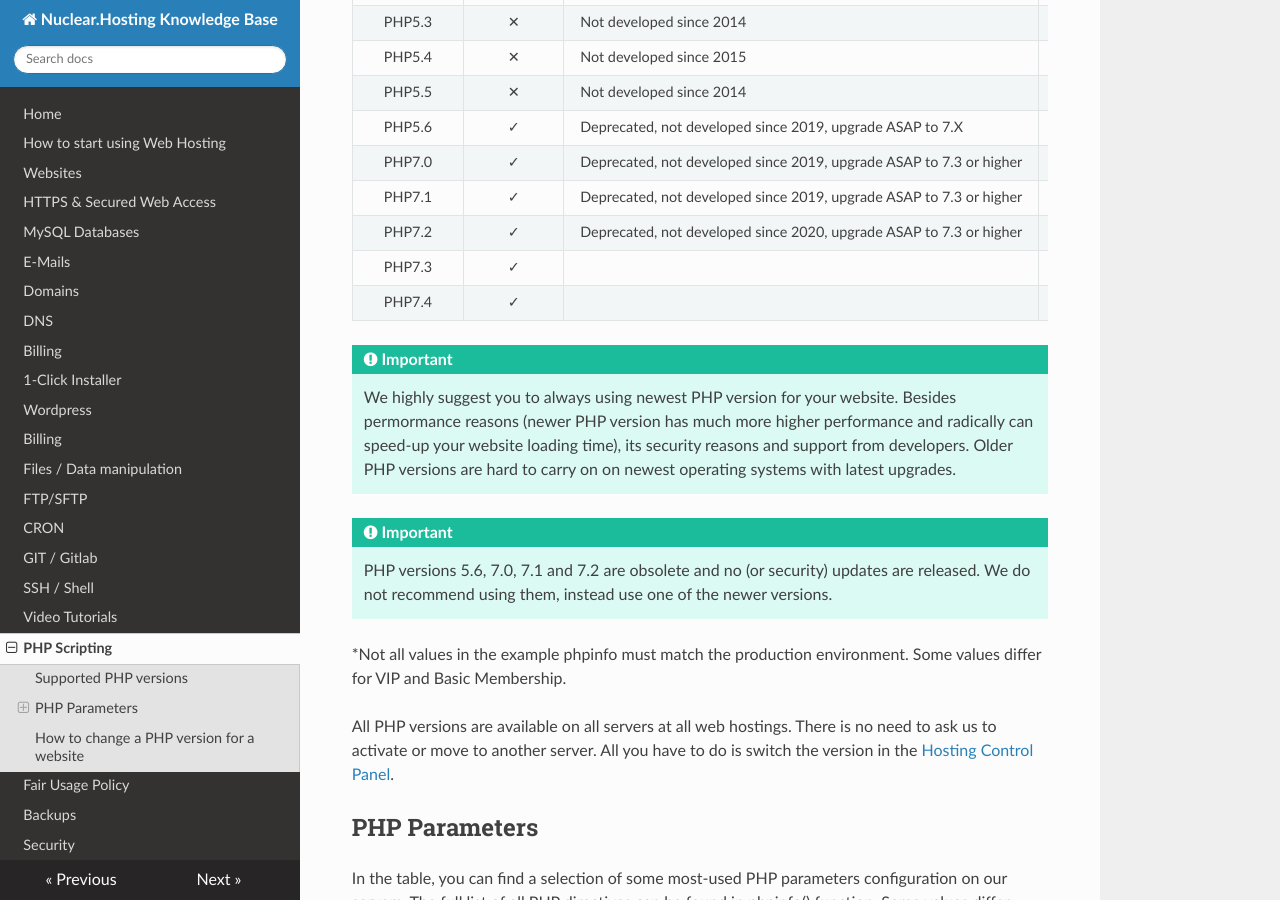
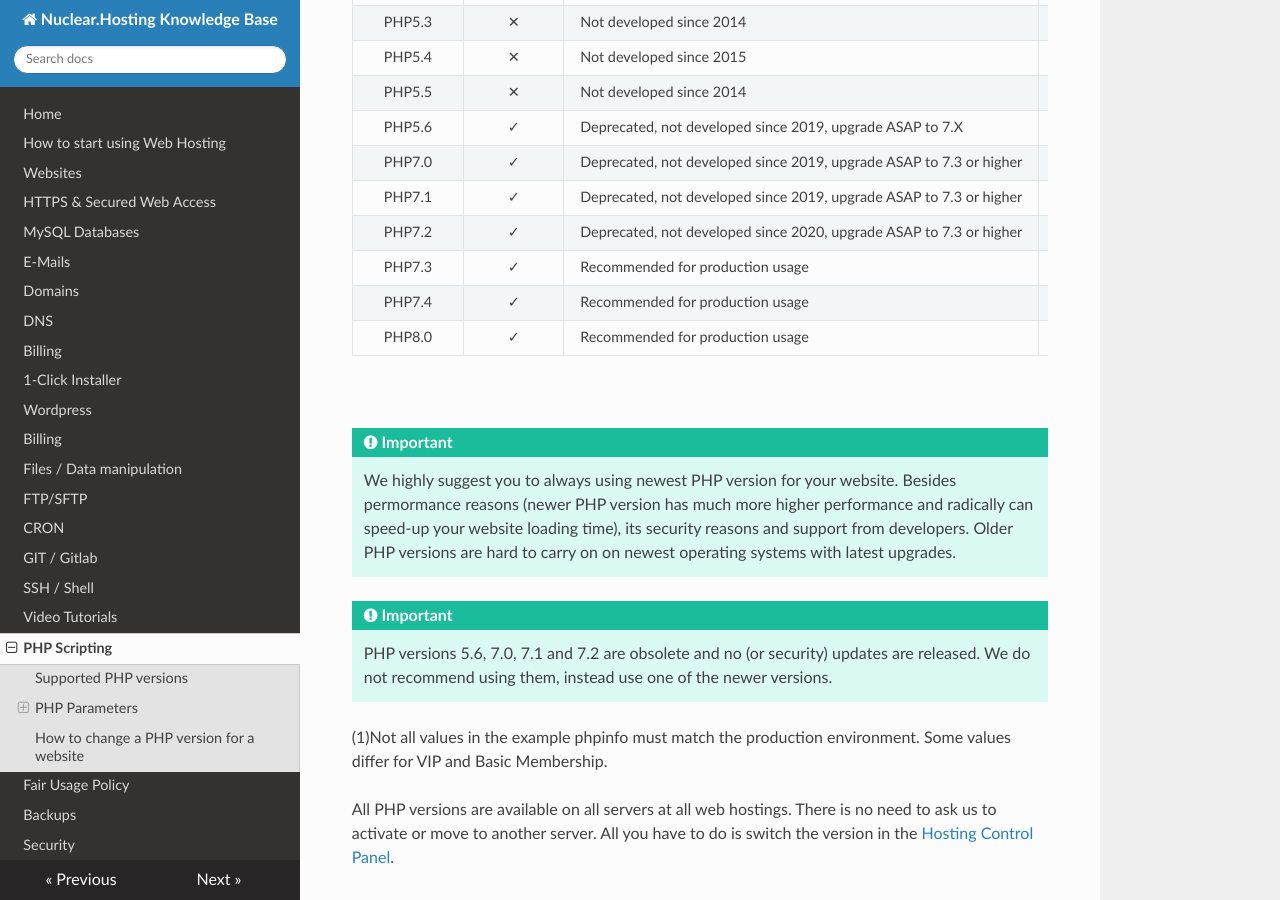
Before and after one commit to nuclearhosting/nh-knowledge-base, an MkDocs documentation site: the page built from docs/php.md, in a window 1280 px wide and 900 px high, scrolled down 318 px. Built offline with MkDocs 1.6.1, drawn with Linux system fonts in a browser that asks for light colours; nearby versions of some CDN libraries.

Commit message:
Added PHP8 support

```diff
--- a/docs/php.md
+++ b/docs/php.md
@@ -4,7 +4,7 @@ PHP (an acronym for PHP: Hypertext Preprocessor) is a scripting language that’
 
 ## Supported PHP versions
 
-| PHP version | Supported | Note | phpinfo* |
+| PHP version | Supported | Note | phpinfo<sup>1</sup> |
 |:---: |: ------------- :| : ------- | : ------- : |
 | PHP5.3 | ✕ | Not developed since 2014 | - |
 | PHP5.4 | ✕ | Not developed since 2015 | - |
@@ -13,9 +13,11 @@ PHP (an acronym for PHP: Hypertext Preprocessor) is a scripting language that’
 | PHP7.0 | ✓ | Deprecated, not developed since 2019, upgrade ASAP to 7.3 or higher | [phpinfo](http://denver.nuclearserver.xyz/phpinfo70.html) |
 | PHP7.1 | ✓ | Deprecated, not developed since 2019, upgrade ASAP to 7.3 or higher | [phpinfo](http://denver.nuclearserver.xyz/phpinfo71.html) |
 | PHP7.2 | ✓ | Deprecated, not developed since 2020, upgrade ASAP to 7.3 or higher | [phpinfo](http://denver.nuclearserver.xyz/phpinfo72.html) |
-| PHP7.3 | ✓ | | [phpinfo](http://denver.nuclearserver.xyz/phpinfo73.html) |
-| PHP7.4 | ✓ | | [phpinfo](http://denver.nuclearserver.xyz/phpinfo74.html) |
+| PHP7.3 | ✓ | Recommended for production usage | [phpinfo](http://denver.nuclearserver.xyz/phpinfo73.html) |
+| PHP7.4 | ✓ | Recommended for production usage | [phpinfo](http://denver.nuclearserver.xyz/phpinfo74.html) |
+| PHP8.0 | ✓ | Recommended for production usage | [phpinfo](http://denver.nuclearserver.xyz/phpinfo80.html) |
 
+<br />
 
 !!! important
 	We highly suggest you to always using newest PHP version for your website. Besides permormance reasons (newer PHP version has much more higher performance and radically can speed-up your website loading time), its security reasons and support from developers. Older PHP versions are hard to carry on on newest operating systems with latest upgrades.
@@ -23,7 +25,7 @@ PHP (an acronym for PHP: Hypertext Preprocessor) is a scripting language that’
 !!! important
 	PHP versions 5.6, 7.0, 7.1 and 7.2 are obsolete and no (or security) updates are released. We do not recommend using them, instead use one of the newer versions.
 
-*Not all values in the example phpinfo must match the production environment. Some values differ for VIP and Basic Membership.
+(1)Not all values in the example phpinfo must match the production environment. Some values differ for VIP and Basic Membership.
 
 All PHP versions are available on all servers at all web hostings. There is no need to ask us to activate or move to another server. All you have to do is switch the version in the [Hosting Control Panel](https://my.nuclear.hosting).
 
```
